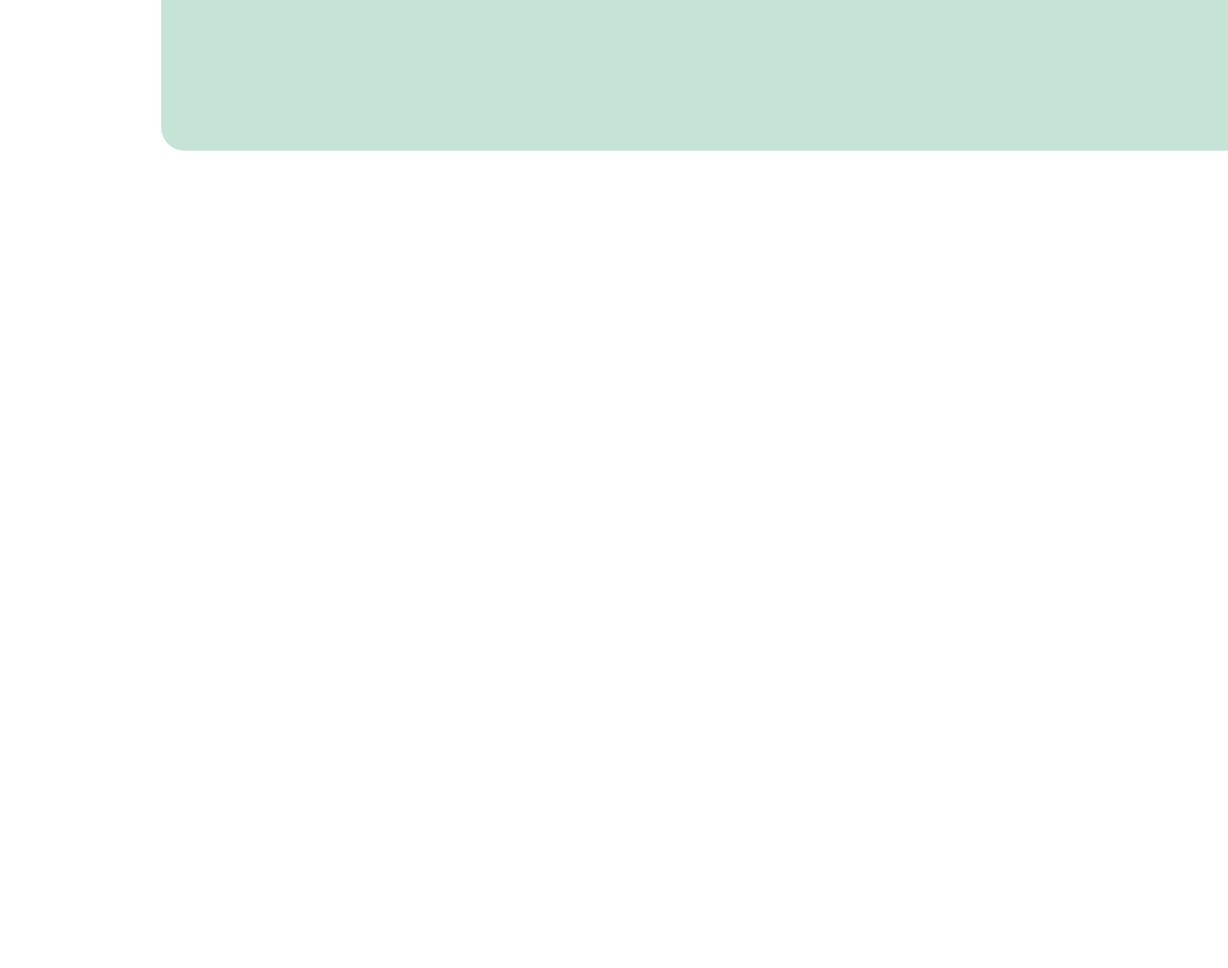
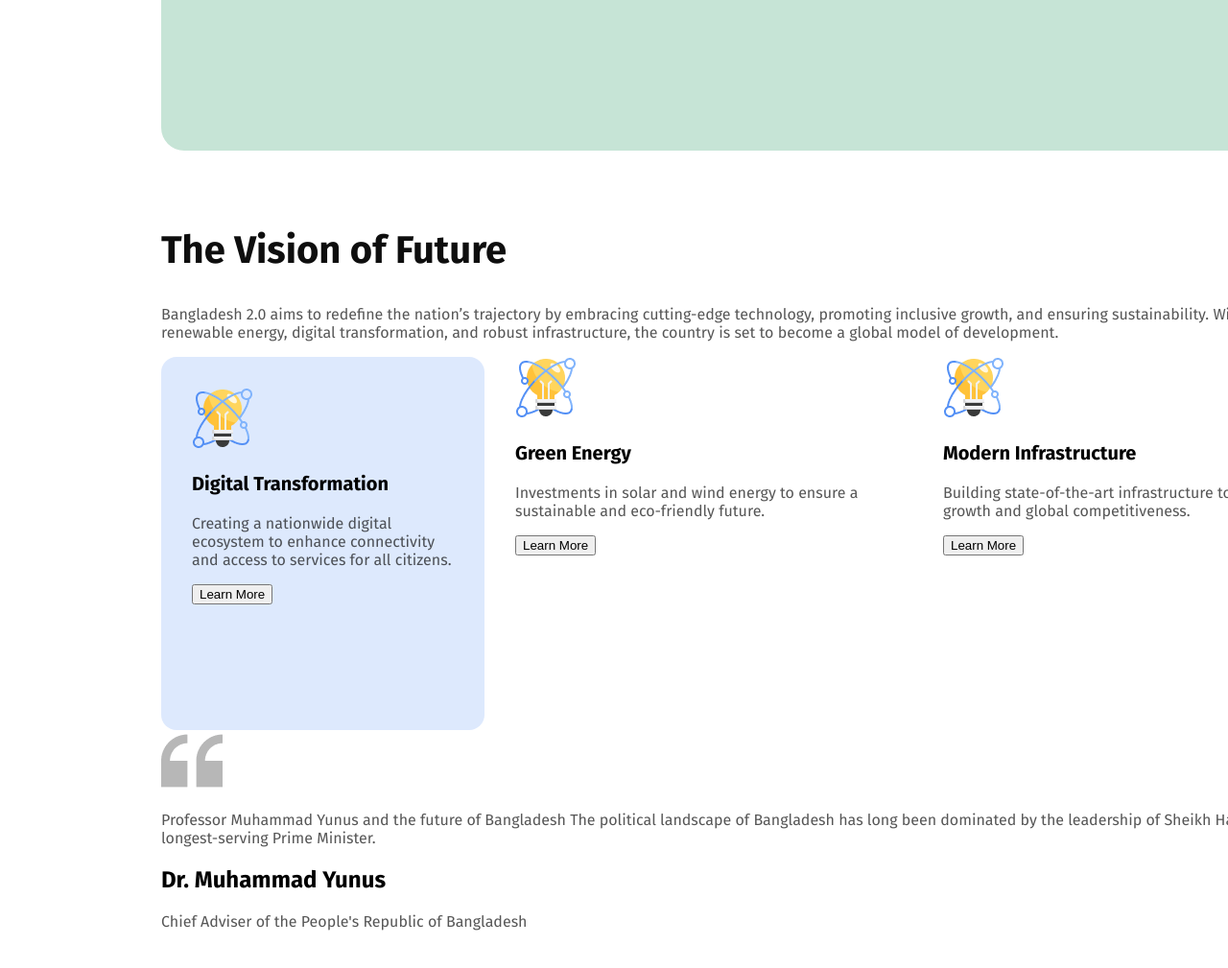
Before and after one commit to ismail-2901/Assignment-1, a plain HTML site: page index.html in a window 1280 px wide. Shown: the part 741-1750 px from the top of the page at 96% size. Before the commit the page ends 978 px from the top, so only its background shows below. Drawn offline with Linux system fonts and the light colour scheme.

Commit message:
edited a bit in main section

```diff
--- a/Styles/style.css
+++ b/Styles/style.css
@@ -3,7 +3,6 @@
     font-weight: 400;
     font-style: normal;
   }
-
   nav{
     width: 1480px;
     display: flex;
@@ -71,3 +70,44 @@
     padding: 17px 34px;
     border-radius: 5px;
 }
+/* main section */
+.main-section{
+    gap: 80px;
+    width: 1280px;
+    height: 765px;
+    margin: 80px 160px;
+}
+.title{
+    font-weight: bold;
+    font-size: 40px;
+    color: #0E0E0E;
+}
+
+.cards{
+    display: flex;
+}
+
+.main-section p{
+    font-size: 16px;
+    font-weight: 400px;
+    color: rgba(14, 14, 14, 0.7);
+}
+
+.cards{
+    gap: 32px;
+}
+.cards h3{
+    font-size: 20px;
+}
+.cards p{
+    font-size: 16px;
+}
+
+.card-1{
+    width: 410px;
+    height: 325px;
+    border-radius: 16px;
+    background-color: rgba(84, 144, 245, 0.2);
+    padding: 32px;
+    align-items: center;
+}
--- a/index.html
+++ b/index.html
@@ -26,7 +26,40 @@
         </div>
     </header>
     <main>
-
+        <section class="main-section">
+            <h2 class="title">The Vision of Future</h2>
+            <p>Bangladesh 2.0 aims to redefine the nation’s trajectory by embracing cutting-edge technology, promoting inclusive growth, and ensuring sustainability. With initiatives in renewable energy, digital transformation, and robust infrastructure, the country is set to become a global model of development.</p>
+            <div class="cards">
+                <div class="card-1">
+                    <img src="assets/card-icon.png" alt="">
+                    <h3>Digital Transformation</h3>
+                    <p>Creating a nationwide digital ecosystem to enhance connectivity and access to services for all citizens.</p>
+                    <button>Learn More</button>
+                </div>
+                <div class="card-2">
+                    <img src="assets/card-icon.png" alt="">
+                    <h3>Green Energy</h3>
+                    <p>Investments in solar and wind energy to ensure a sustainable and eco-friendly future.</p>
+                    <button>Learn More</button>
+                </div>
+                <div class="card-3">
+                    <img src="assets/card-icon.png" alt="">
+                    <h3>Modern Infrastructure</h3>
+                    <p>Building state-of-the-art infrastructure to support economic growth and global competitiveness.</p>
+                    <button>Learn More</button>
+                </div>
+            </div>
+            <div>
+            <div class="dr.yunus">
+                <img class="quote-img" src="assets/quote-bg.png" alt="">
+                <p>Professor Muhammad Yunus and the future of Bangladesh
+                The political landscape of Bangladesh has long been dominated by the leadership of Sheikh Hasina, the country's longest-serving Prime Minister.</p>
+            <div>
+                <h2>Dr. Muhammad Yunus</h2>
+                <p>Chief Adviser of the People's Republic of Bangladesh</p>
+            </div>
+            </div>
+        </section>
     </main>
 </body>
 </html>
```
